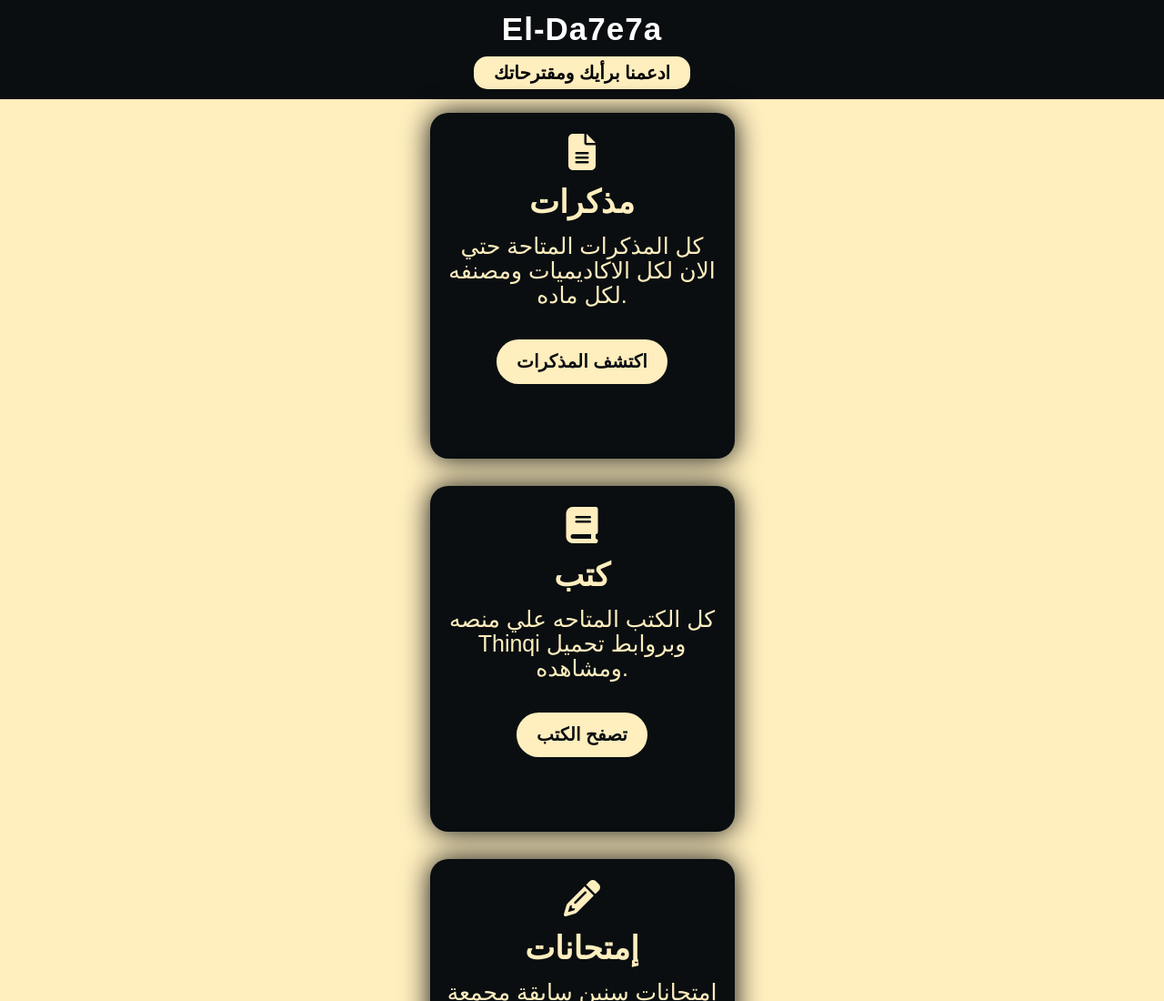
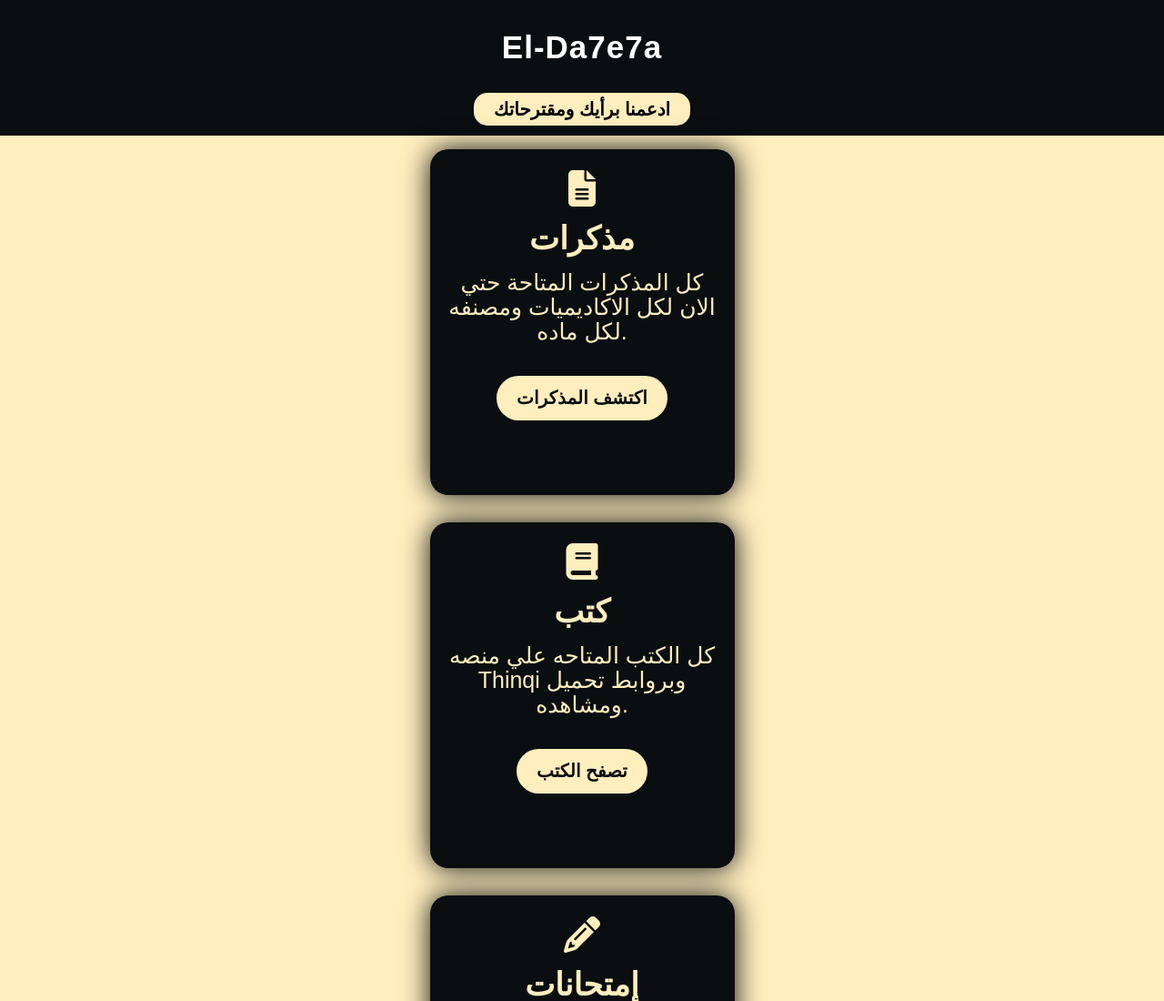
Before and after one commit to 2ahmedhassan2/El-Da7e7a, a plain HTML site: page index3.html in a window 1280 px wide. Shown: the top 1100 px of the page at 91% size. Drawn offline with Linux system fonts and the light colour scheme.

Commit message:
Update style3.css

```diff
--- a/css/style3.css
+++ b/css/style3.css
@@ -286,6 +286,10 @@
             align-items: center;
         }
 
+        .logo {
+        padding: 20px 10px;
+        }
+
         nav {
             display: flex;
             flex-direction: column;
```
